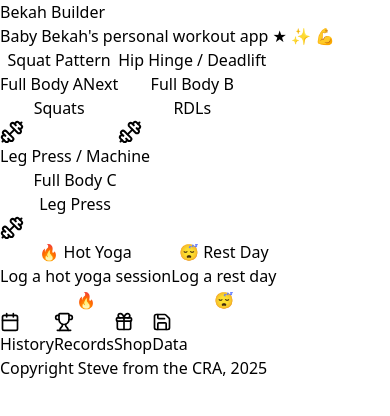
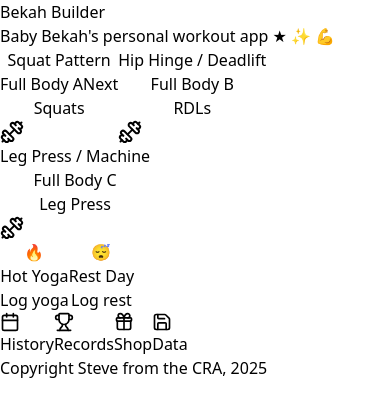
Before and after one commit to BrunBattery/bekah-builder, a React (Vite) app: page / in a window 390 px wide. Shown: the top 416 px of the page. Built offline with nearby package versions, Linux system fonts and the light colour scheme.

Commit message:
v2.0: Mobile UI fixes, pre-workout cardio tracking, back extensions weight, delete-star logic, exercise notes feature

```diff
--- a/src/app.tsx
+++ b/src/app.tsx
@@ -26,12 +26,14 @@ interface SetLog {
   weight: number;
   reps: number;
   timestamp: string;
+  notes?: string;
 }
 
 interface WorkoutSession {
   workout: string;
   date: string;
   exercises: SetLog[];
+  preWorkoutCardio?: string;
 }
 
 type ScreenState = 'home' | 'workout' | 'history' | 'export' | 'import' | 'trophy' | 'shop' | 'dev';
@@ -92,7 +94,7 @@ const WORKOUTS: Record<string, WorkoutDef> = {
         superset: 'Back Extensions',
         bodyweight: null
       },
-      { name: 'Back Extensions', sets: 3, repRange: '12-15', note: 'Glute-focused', isSuperset: true, bodyweight: true },
+      { name: 'Back Extensions', sets: 3, repRange: '12-15', note: 'Glute-focused', isSuperset: true, bodyweight: false },
       { name: 'Calf Raises', sets: 3, repRange: '10-15', bodyweight: false }
     ]
   }
@@ -179,6 +181,7 @@ export default function BekahBuilder() {
   const [selectedWorkout, setSelectedWorkout] = useState<string | null>(null);
   const [exerciseChoices, setExerciseChoices] = useState<Record<string, string>>({});
   const [setupScreen, setSetupScreen] = useState(false);
+  const [preWorkoutCardio, setPreWorkoutCardio] = useState<string>('none');
 
   // Workout State
   const [currentExerciseIdx, setCurrentExerciseIdx] = useState(0);
@@ -202,6 +205,9 @@ export default function BekahBuilder() {
 
   const [weight, setWeight] = useState('');
   const [reps, setReps] = useState('');
+  const [exerciseNotes, setExerciseNotes] = useState<Record<string, string>>({});
+  const [showNotesEditor, setShowNotesEditor] = useState(false);
+  const [currentNoteExercise, setCurrentNoteExercise] = useState<string | null>(null);
   const [showProgressView, setShowProgressView] = useState(false);
   const [expandedExercises, setExpandedExercises] = useState<Record<number, boolean>>({});
   const [showCompletionScreen, setShowCompletionScreen] = useState(false);
@@ -518,7 +524,8 @@ export default function BekahBuilder() {
       set: currentSetIdx + 1,
       weight: currentWeight,
       reps: currentReps,
-      timestamp: new Date().toISOString()
+      timestamp: new Date().toISOString(),
+      notes: exerciseNotes[exercise.name]
     };
 
     const newSessionData = [...sessionData, setData];
@@ -659,7 +666,8 @@ export default function BekahBuilder() {
     const workoutSession: WorkoutSession = {
       workout: selectedWorkout,
       date: new Date().toISOString(),
-      exercises: finalSessionData
+      exercises: finalSessionData,
+      preWorkoutCardio: preWorkoutCardio !== 'none' ? preWorkoutCardio : undefined
     };
 
     let newHistory;
@@ -707,10 +715,31 @@ export default function BekahBuilder() {
 
 const deleteWorkout = (date: Date) => {
   const dateStr = date.toDateString();
+  // Find the workout being deleted to adjust stars
+  const deletedSession = workoutHistory.find(session => {
+    const sessionDate = new Date(session.date);
+    return sessionDate.toDateString() === dateStr;
+  });
+
   const newHistory = workoutHistory.filter(session => {
     const sessionDate = new Date(session.date);
     return sessionDate.toDateString() !== dateStr;
   });
+
+  // Adjust stars for deleted workout
+  if (deletedSession) {
+    const starCountForType = (type: string | undefined | null) => {
+      if (!type) return { gold: 0, silver: 0 };
+      if (type === 'rest') return { gold: 0, silver: 1 };
+      return { gold: 1, silver: 0 };
+    };
+    const deletedStars = starCountForType(deletedSession.workout);
+    setStars(prev => ({
+      gold: Math.max(0, prev.gold - deletedStars.gold),
+      silver: Math.max(0, prev.silver - deletedStars.silver)
+    }));
+  }
+
   setWorkoutHistory(newHistory);
   setSelectedHistoryDate(null);
   setShowDeleteConfirm(false);
@@ -1074,6 +1103,26 @@ const deleteWorkout = (date: Date) => {
                 ))}
                 </div>
             )}
+
+            {/* Pre-Workout Cardio Selection */}
+            <div className="bg-gray-50 p-4 rounded-xl mb-4 border border-gray-100">
+              <h3 className="font-semibold text-gray-700 mb-3">Pre-Workout Cardio (optional):</h3>
+              <div className="grid grid-cols-2 gap-2">
+                {['None', 'Stairmaster', 'Rowing', 'Running'].map(option => (
+                  <button
+                    key={option}
+                    onClick={() => setPreWorkoutCardio(option === 'None' ? 'none' : option.toLowerCase())}
+                    className={`p-3 rounded-lg border-2 transition-all text-sm ${
+                      preWorkoutCardio === (option === 'None' ? 'none' : option.toLowerCase())
+                        ? 'border-blue-500 bg-blue-50 text-blue-700 font-semibold'
+                        : 'border-gray-200 bg-white text-gray-700'
+                    }`}
+                  >
+                    {option}
+                  </button>
+                ))}
+              </div>
+            </div>
 
             <button
               onClick={() => beginWorkout(selectedWorkout)}
@@ -1243,34 +1292,30 @@ const deleteWorkout = (date: Date) => {
           <div className="grid grid-cols-2 gap-3 mb-8">
             <button
               onClick={() => setShowHotYogaDialog(true)}
-              className="bg-white rounded-xl p-4 shadow-md hover:shadow-lg transition-all active:scale-95 group"
-            >
-              <div className="flex items-center justify-between">
-                <div className="text-left">
-                  <h3 className="text-lg font-bold text-orange-600 group-hover:text-orange-700 transition-colors flex items-center gap-2">
-                    🔥 Hot Yoga
-                  </h3>
-                  <p className="text-sm text-gray-500">Log a hot yoga session</p>
-                </div>
+              className="bg-white rounded-xl p-3 shadow-md hover:shadow-lg transition-all active:scale-95 group flex flex-col items-center justify-center gap-2"
+            >
               <div className="bg-orange-50 p-2 rounded-lg group-hover:bg-orange-100 transition-colors">
                 <span className="text-2xl">🔥</span>
               </div>
+              <div className="text-center">
+                <h3 className="text-sm font-bold text-orange-600 group-hover:text-orange-700 transition-colors">
+                  Hot Yoga
+                </h3>
+                <p className="text-xs text-gray-500">Log yoga</p>
               </div>
             </button>
             <button
               onClick={addRestDay}
-              className="bg-white rounded-xl p-4 shadow-md hover:shadow-lg transition-all active:scale-95 group"
-            >
-              <div className="flex items-center justify-between">
-                <div className="text-left">
-                  <h3 className="text-lg font-bold text-blue-600 group-hover:text-blue-700 transition-colors flex items-center gap-2">
-                    😴 Rest Day
+              className="bg-white rounded-xl p-3 shadow-md hover:shadow-lg transition-all active:scale-95 group flex flex-col items-center justify-center gap-2"
+            >
+              <div className="bg-blue-50 p-2 rounded-lg group-hover:bg-blue-100 transition-colors">
+                <div className="text-2xl">😴</div>
+              </div>
+              <div className="text-center">
+                <h3 className="text-sm font-bold text-blue-600 group-hover:text-blue-700 transition-colors">
+                  Rest Day
                 </h3>
-                  <p className="text-sm text-gray-500">Log a rest day</p>
-                </div>
-                <div className="bg-blue-50 p-2 rounded-lg group-hover:bg-blue-100 transition-colors">
-                  <span className="text-2xl">😴</span>
-                </div>
+                <p className="text-xs text-gray-500">Log rest</p>
               </div>
             </button>
           </div>
@@ -1901,12 +1946,49 @@ const deleteWorkout = (date: Date) => {
               <Check size={24} strokeWidth={3} />
               Log Set
             </button>
+
+            <button
+              onClick={() => {
+                setShowNotesEditor(true);
+                setCurrentNoteExercise(exercise.name);
+              }}
+              className="w-full bg-blue-50 text-blue-700 rounded-xl p-3 font-semibold text-sm shadow-sm hover:bg-blue-100 transition-all active:scale-95"
+            >
+              📝 Add Notes for {exercise.name}
+            </button>
           </div>
 
           {/* Simple Affirmation Text */}
           <div className="text-center px-4 py-2">
             <p className="text-pink-400 font-medium text-sm">{encouragement}</p>
           </div>
+
+          {/* Notes Editor Modal */}
+          {showNotesEditor && currentNoteExercise && (
+            <div className="fixed inset-0 bg-black/40 backdrop-blur-sm flex items-center justify-center p-4 z-50">
+              <div className="bg-white rounded-2xl p-6 max-w-sm w-full shadow-xl">
+                <h3 className="text-xl font-bold text-gray-800 mb-3">Notes for {currentNoteExercise}</h3>
+                <p className="text-xs text-gray-500 mb-3">Form tips, feet placement, feedback, etc.</p>
+                <textarea
+                  value={exerciseNotes[currentNoteExercise] || ''}
+                  onChange={(e) => setExerciseNotes({...exerciseNotes, [currentNoteExercise]: e.target.value})}
+                  placeholder="Add your notes here..."
+                  className="w-full h-32 p-3 border-2 border-gray-200 rounded-lg focus:border-blue-400 outline-none text-sm resize-none"
+                />
+                <div className="flex gap-3 mt-4">
+                  <button
+                    onClick={() => {
+                      setShowNotesEditor(false);
+                      setCurrentNoteExercise(null);
+                    }}
+                    className="flex-1 bg-gray-200 rounded-xl p-3 text-gray-700 font-semibold active:scale-95 transition-all"
+                  >
+                    Done
+                  </button>
+                </div>
+              </div>
+            </div>
+          )}
         </div>
       </div>
     );
@@ -2097,11 +2179,18 @@ const deleteWorkout = (date: Date) => {
                   </p>
                 ) : (
                   getWorkoutForDate(selectedHistoryDate)!.exercises.map((ex, i) => (
-                    <div key={i} className="flex justify-between items-center text-sm p-2 rounded hover:bg-gray-50">
+                    <div key={i} className="border-b border-gray-100 last:border-0 pb-2 last:pb-0">
+                      <div className="flex justify-between items-center text-sm p-2 rounded hover:bg-gray-50">
                         <span className="font-medium text-gray-700">{ex.exercise}</span>
                         <span className="font-mono text-gray-600 bg-gray-100 px-2 py-1 rounded">
                             {ex.weight > 0 ? `${ex.weight}lb × ` : ''}{ex.reps}
                         </span>
+                      </div>
+                      {ex.notes && (
+                        <div className="text-xs text-gray-500 italic p-2 bg-blue-50 rounded mt-1 ml-2">
+                          📝 {ex.notes}
+                        </div>
+                      )}
                     </div>
                   ))
                 )}
@@ -2191,9 +2280,6 @@ const deleteWorkout = (date: Date) => {
                   >
                       Copy JSON
                   </button>
-                </div>
-                <div className="bg-gray-50 p-4 rounded-lg max-h-32 overflow-y-auto">
-                  <p className="text-xs font-mono text-gray-600 whitespace-pre-wrap break-words">{exportData().substring(0, 200)}...</p>
                 </div>
             </div>
 
```
Lines whose indentation alone changed are shown as unchanged.
